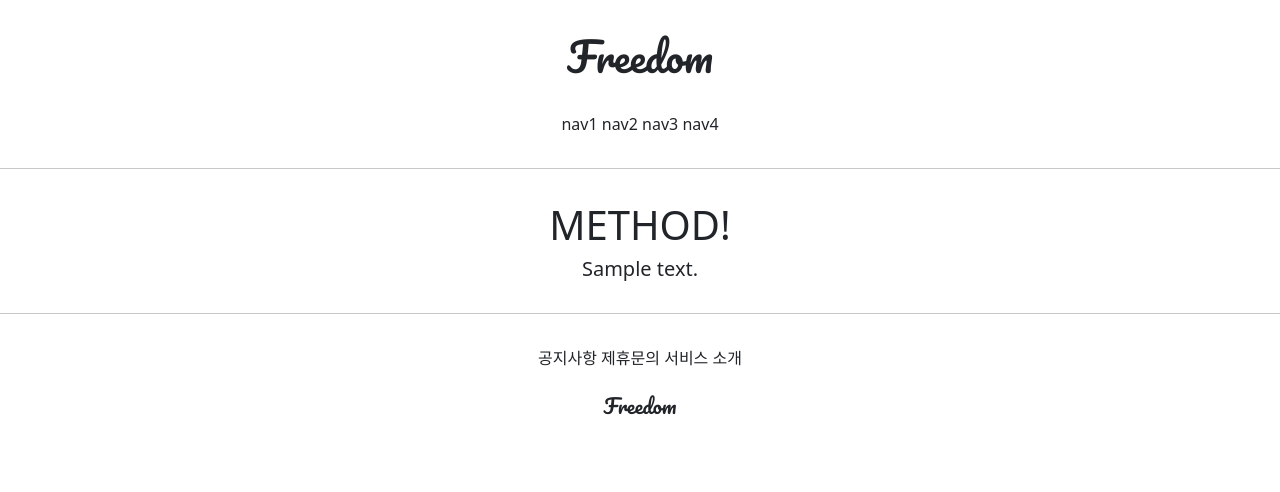
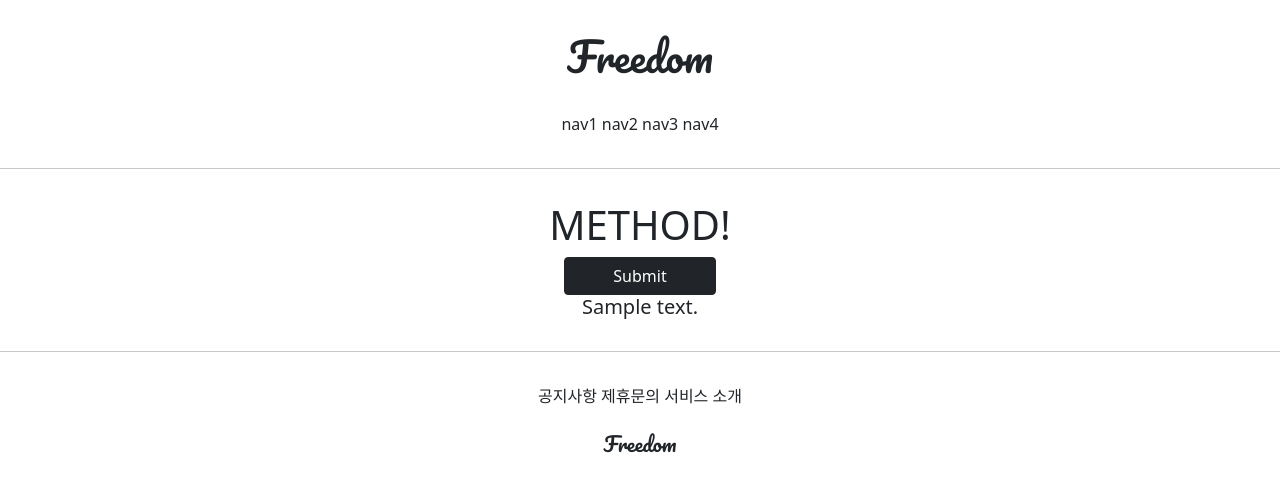
Before and after one commit to Jeongp4939/Class, a Django app: template accountapp/templates/accountapp/hello_world.html in a window 1280 px wide. Shown: the top 492 px of the page. Run offline with Django 3.2, Linux system fonts and the light colour scheme; the template is opened without the code that fills it: most values are stand-ins (such as "Sample title", 1, 10 or a date in 2020).

Commit message:
7/8 class project2_03

```diff
--- a/accountapp/templates/accountapp/hello_world.html
+++ b/accountapp/templates/accountapp/hello_world.html
@@ -4,7 +4,10 @@
 
     <div style="margin: 2rem; text-align: center">
         <h1>METHOD!</h1>
-
+        <form action="/accountapp/hello_world/" method="post">
+            {% csrf_token %}
+            <input type="submit" class="px-5 btn btn-dark">
+        </form>
 
         <h5>{{ text }}</h5>
 
```
